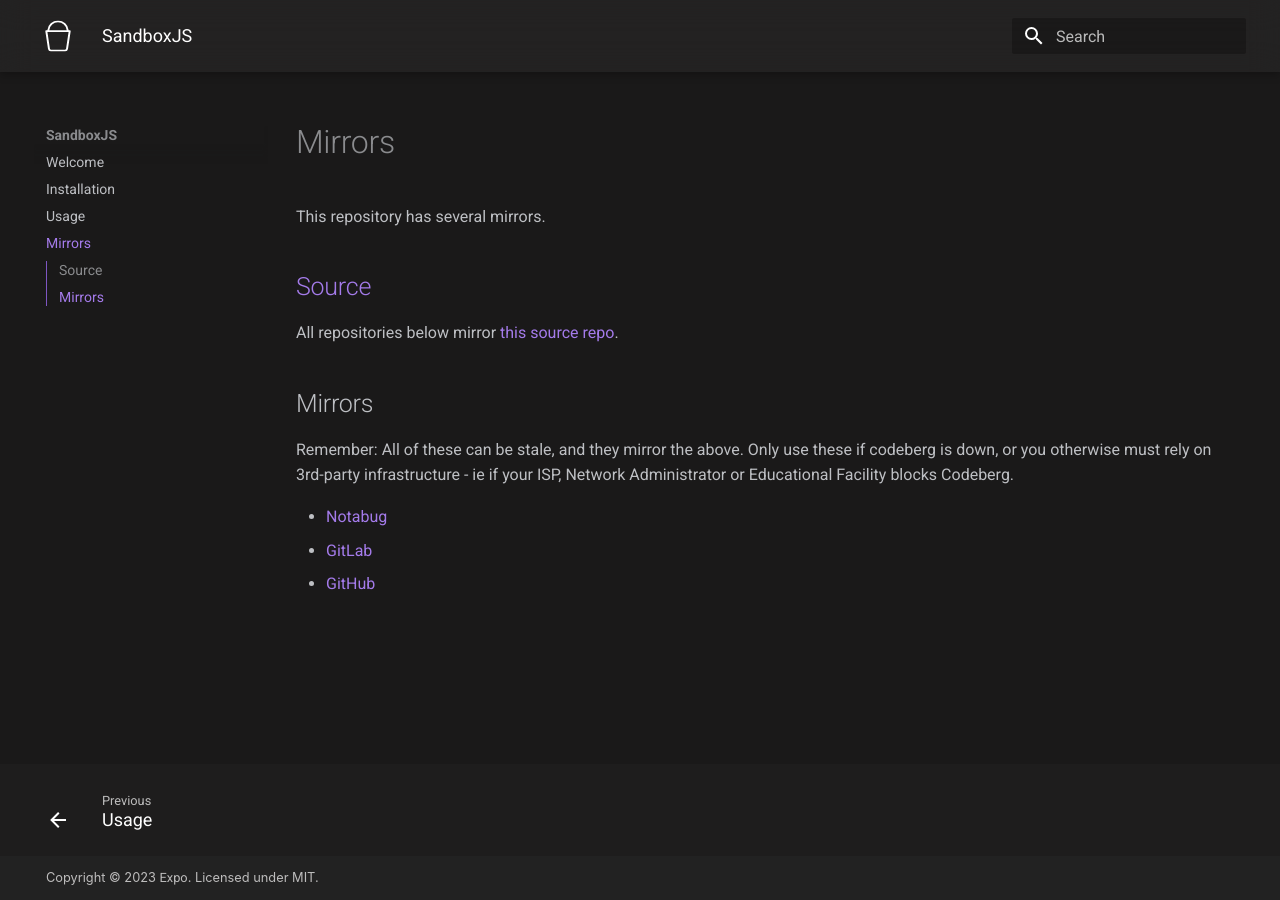
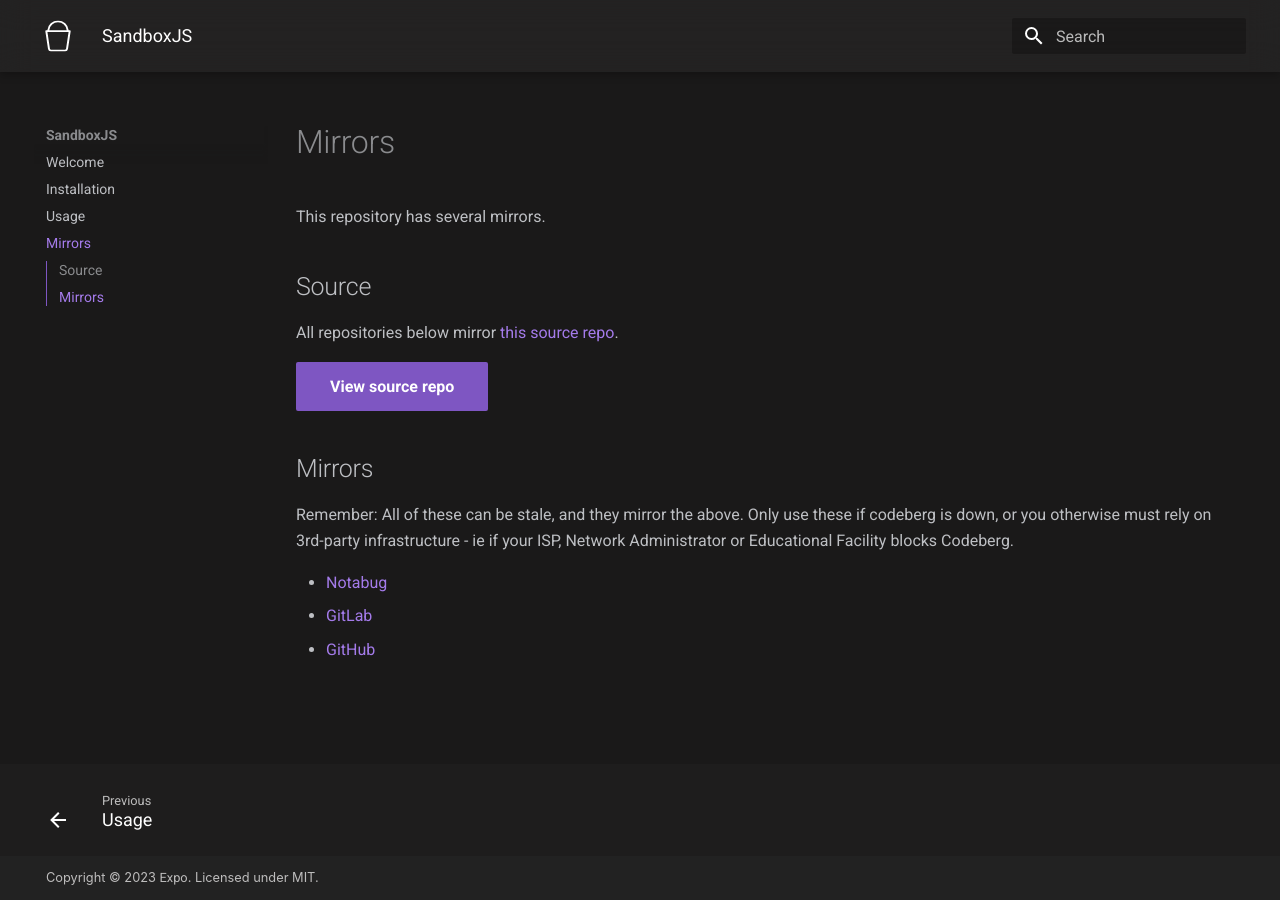
Before and after one commit to Exponential-Workload/sandboxjs, an MkDocs documentation site: the page built from docs/docs/mirrors.md, in a window 1280 px wide. Built offline with MkDocs 1.6.1 and Material for MkDocs 9.7.7, drawn with Linux system fonts in a browser that asks for light colours; some web fonts are replaced; plug-ins that fetch from the network failed and are left out.

Commit message:
feat: button

```diff
--- a/docs/docs/mirrors.md
+++ b/docs/docs/mirrors.md
@@ -2,9 +2,11 @@
 
 This repository has several mirrors.
 
-## [Source](https://codeberg.org/Expo/sbjs)
+## Source
 
 All repositories below mirror [this source repo](https://codeberg.org/Expo/sbjs).
+
+[View source repo](https://codeberg.org/Expo/sbjs){ .md-button .md-button--primary }
 
 ## Mirrors
 
```
